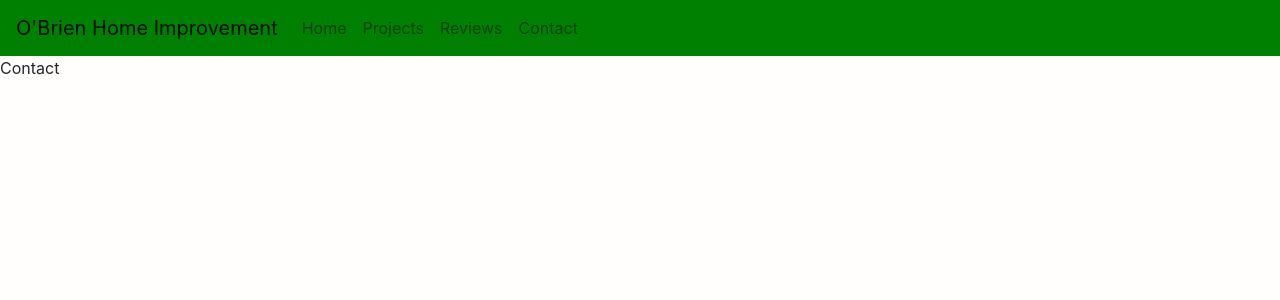
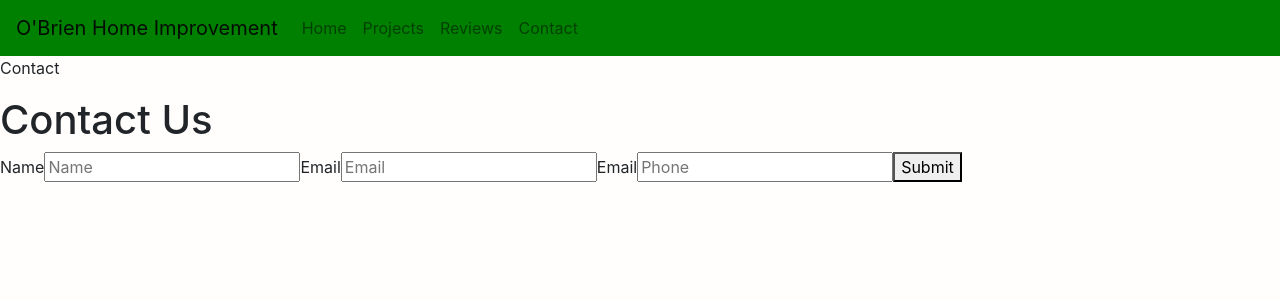
Before and after one commit to dakuglin/obrien-home-improvement, a React (Create React App) app: page /contact in a window 1280 px wide. Shown: the top 300 px of the page. Built offline with nearby package versions, Linux system fonts and the light colour scheme.

Commit message:
added start to formik form

```diff
--- /dev/null
+++ b/src/components/ContactForm.tsx
@@ -0,0 +1,70 @@
+import React, { FC } from 'react';
+import {
+  Formik,
+  Field,
+  Form,
+} from "formik";
+
+
+interface Values {
+  name: string;
+  email: string;
+  phone: string;
+  message: string;
+}
+
+
+export const ContactForm: FC = () => {
+
+  const initialValues: Values = {
+    name: '',
+    email: '',
+    phone: '',
+    message: '',
+  };
+
+  return (
+    <div>
+      <h1>Contact Us</h1>
+      <Formik
+        initialValues={ initialValues }
+        onSubmit={data => {
+        console.log('Data on submit: ', data);
+        }}
+      >
+        {({ values, handleChange, isSubmitting }) => (
+        <Form>
+          <label htmlFor="name">Name</label>
+          <Field
+            id="name"
+            name="name"
+            placeholder="Name"
+            type='text'
+            value={values.name}
+            onChange={handleChange}
+          />
+
+          <label htmlFor="email">Email</label>
+          <Field
+            id="email"
+            name="email"
+            placeholder="Email"
+            value={values.email}
+            onChange={handleChange}
+          />
+
+          <label htmlFor="phone">Email</label>
+          <Field
+            id="phone"
+            name="phone"
+            placeholder="Phone"
+            value={values.phone}
+            onChange={handleChange}
+          />
+          <button type="submit" disabled={isSubmitting}>Submit</button>
+        </Form>
+        )}
+      </Formik>
+    </div>
+  );
+};
--- a/src/pages/Contact.tsx
+++ b/src/pages/Contact.tsx
@@ -1,9 +1,11 @@
 import React, { FC } from "react";
+import { ContactForm } from "../components/ContactForm";
 
 export const Contact: FC = () => {
   return (
     <>
     <p>Contact</p>
+    <ContactForm />
     </>
   );
 };
```
Also changed, not shown: src/components/Form.tsx (deleted, +0 -16 lines), 1 other file (tests, documents, lock files or other folders).
